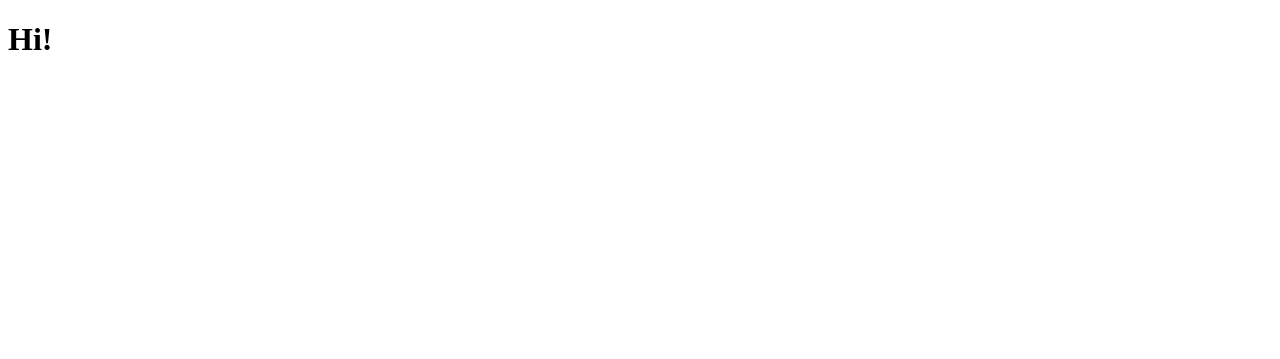
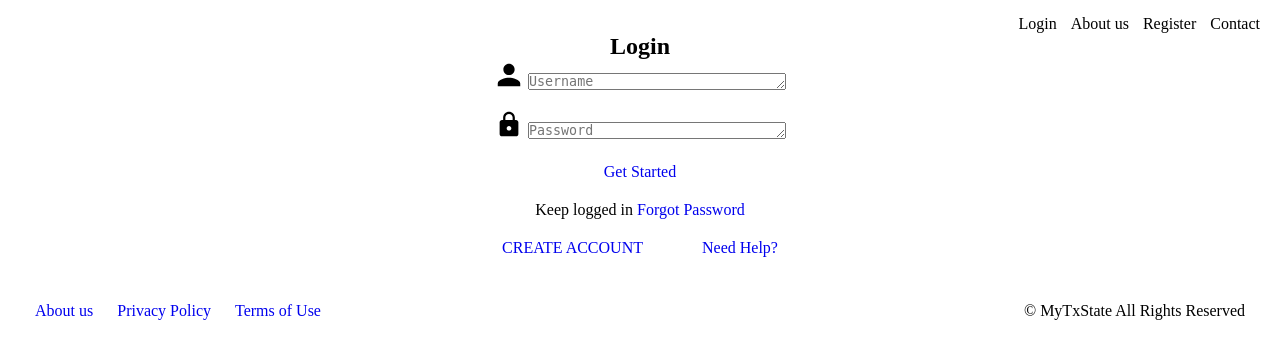
Before and after one commit to amonsiv496/MyWebsites, a PHP site: page / in a window 1280 px wide. Before the commit the part shown is almost empty. Shown: the top 359 px of the page. Run offline with PHP 8.4, Linux system fonts and the light colour scheme.

Commit message:
basic-login-static-page-added

```diff
--- a/MyTxState/css/loginPage.css
+++ b/MyTxState/css/loginPage.css
@@ -1 +1,65 @@
 @charset "UTF-8";
+
+* {
+	padding: 0px;
+	margin: 0px;
+	text-decoration: none;
+}
+
+#navigation-section {
+	overflow: auto;
+}
+#navigation-wrapper {
+	float: right;
+	padding-top: 15px;
+}
+#navigation-wrapper a {
+	text-decoration: none;
+	color: black;
+	margin-left: 10px;
+}
+#navigation-wrapper a:last-child {
+	margin-right: 20px;
+}
+/*--------------------------------------------------------------------------------------------*/
+#login-section {
+	text-align: center;
+}
+#password-wrapper {
+	margin: 15px 0 0 0;
+}
+#forgot-password:after {
+	content: "\A";
+	white-space: pre;
+}
+#get-started-wrapper {
+	margin: 20px 0px 20px 0px;
+}
+#create-account-need-help-wrapper {
+	margin-top: 20px;
+}
+#keep-logged-in-option {
+	display: inline-block;
+}
+#create-account {
+	margin-right: 55px;
+}
+/*--------------------------------------------------------------------------------------------*/
+footer {
+	position: relative;
+	overflow: auto;
+	margin-top: 45px;
+}
+#footer-list-wrapper {
+	margin-left: 35px;
+}
+#footer-list-wrapper li {
+	display: inline-block;
+	margin-right: 20px;
+}
+#copyright {
+	position: absolute;
+	display: inline-block;
+	right: 35px;
+	top: 0;
+}
--- a/MyTxState/index.php
+++ b/MyTxState/index.php
@@ -1,11 +1,46 @@
 <!DOCTYPE html>
-<html>
+<html lang="en-US">
 <head>
 <meta charset="UTF-8">
 <title>MyTxState Login</title>
-<link rel="stylesheet" type="text/css" href="/MyTxState/css/loginPage.css">
+<link rel="stylesheet" type="text/css" href="css/loginPage.css">
 </head>
 <body>
-	<h1>Hi!</h1>
+	<section id="navigation-section">
+		<nav id="navigation-wrapper">
+			<a href="#">Login</a>
+			<a href="#">About us</a>
+			<a href="#">Register</a>
+			<a href="#">Contact</a>
+		</nav>
+	</section>
+	<section id="login-section">
+		<h1>Login</h1>
+		<div id="username-wrapper">
+			<img src="img/username-icon.svg" alt="login-icon" width="30px" height="30px">
+			<textarea id="username-text" placeholder="Username" rows="1" cols="30"></textarea>
+		</div>
+		<div id="password-wrapper">
+			<img src="img/lock-icon.svg" alt="lock-icon" width="30px" height="30px">
+			<textarea id="password-text" placeholder="Password" rows="1" cols="30"></textarea>
+		</div>
+		<div id="get-started-wrapper">
+			<a id="get-started" href="#">Get Started</a>
+		</div>
+		<p id="keep-logged-in-option">Keep logged in</p>
+		<a id="forgot-password" href="#">Forgot Password</a>
+		<div id="create-account-need-help-wrapper">
+			<a id="create-account" href="#">CREATE ACCOUNT</a>
+			<a id="need-help" href="#">Need Help?</a>
+		</div>
+	</section>
+	<footer>
+		<ul id="footer-list-wrapper">
+			<li><a id="about-us-footer" href="#">About us</a></li>
+			<li><a id="privacy-policy" href="#">Privacy Policy</a></li>
+			<li><a id="terms-of-use" href="#">Terms of Use</a></li>
+			<p id="copyright">&copy; MyTxState All Rights Reserved</p>
+		</ul>
+	</footer>
 </body>
 </html>
```
Also changed, not shown: MyTxState/img/lock-icon.svg (added), MyTxState/img/username-icon.svg (added).
